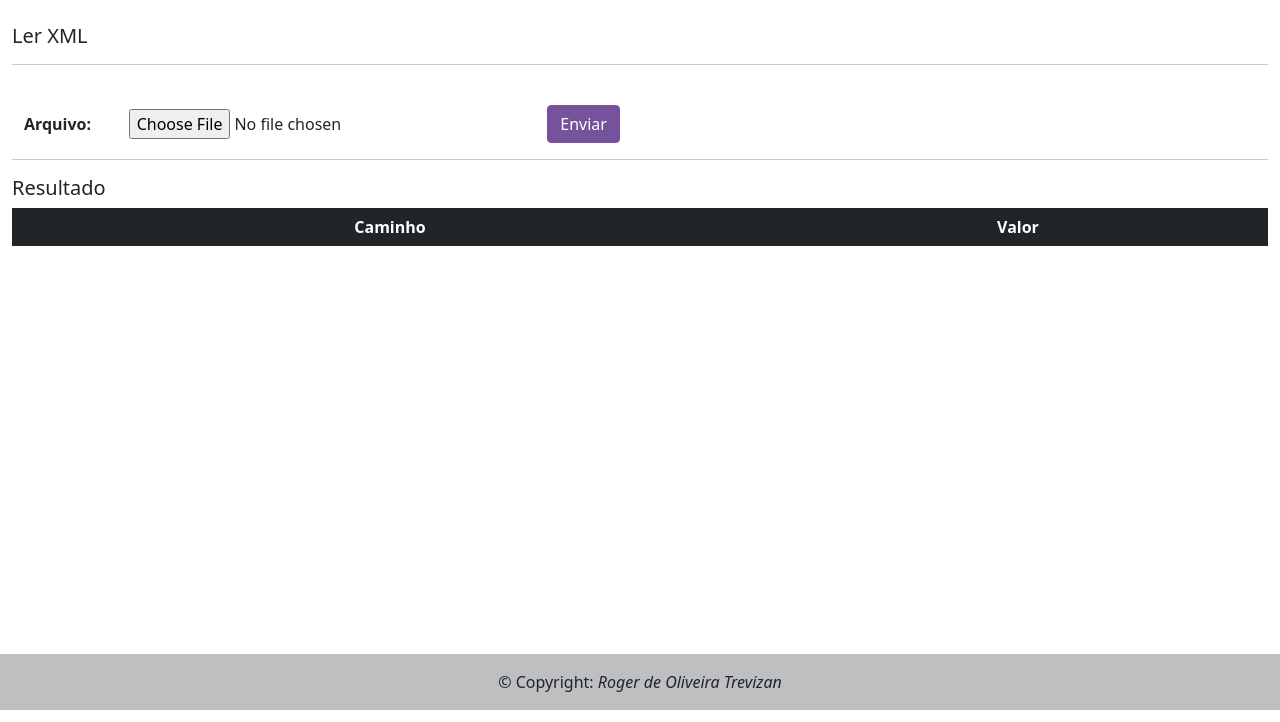
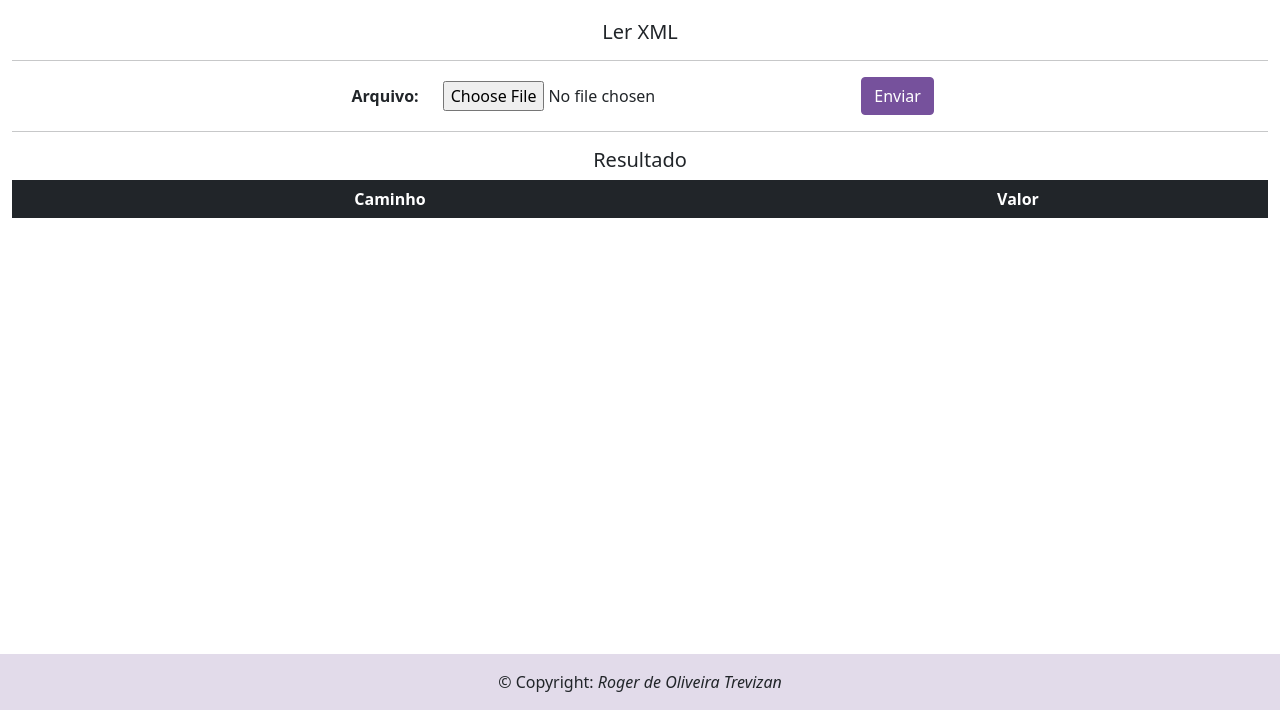
Before and after one commit to roger-otrevizan/siimp, a PHP site: page / in a window 1280 px wide. Shown: the part 78-800 px from the top of the page. Run offline with PHP 8.4, Linux system fonts and the light colour scheme; lists and menus that the app fills with data are empty.

Commit message:
table layout and code minifying

```diff
--- a/assets/css/custom.css
+++ b/assets/css/custom.css
@@ -1,5 +1,11 @@
 h5 {
     margin-left: calc(50vw-(h5/2));
+}
+
+td {
+    word-break: break-all !important;
+    max-width: 100px;
+    vertical-align: middle;
 }
 
 .footer {
@@ -14,11 +20,12 @@ h5 {
     align-items: center;
 }
 
-.btn-primary{
+.btn-primary {
     background-color: #76519c !important;
     border-color: #76519c !important;
 }
 
-#span-file {
-    padding-left: 1rem !important;
+.table-wrap {
+    height: 50vh;
+    overflow-y: auto;
 }
--- a/send_xml.js
+++ b/assets/js/send_xml.js
@@ -15,21 +15,24 @@ $(document).ready(function () {
             },
             */
             success: function (data) {
-                $('#upload_xml_btn').attr('disabled', 'disabled');
-                $('#upload_xml_btn').text('Enviando...');
-                $('#message').html(data);
+                //$('#upload_xml_btn').attr('disabled', 'disabled');
+                //$('#upload_xml_btn').text('Enviando...');
+                $('#tbody_xml').html(data);
+
+                $('#upload_xml_form')[0].reset();
 
 
                 console.log("Enviado com sucesso...")
             }
         })
 
-
+        /*
         setInterval(function () {
             $('#upload_xml_form')[0].reset();
             $('#upload_xml_btn').attr('disabled', false);
             $('#upload_xml_btn').text('Enviar');
         }, 1500);
+        */
 
     });
 });
--- a/footer.php
+++ b/footer.php
@@ -2,7 +2,7 @@
 
   <footer class="text-center text-lg-start text-dark">
 
-    <div class="text-center p-3" style="background-color: rgba(0, 0, 0, 0.2)">
+    <div class="text-center p-3" style="background-color: #e2dbea">
       © <?php date('Y') ?> Copyright: <i> Roger de Oliveira Trevizan </i>
     </div>
 
--- a/index.php
+++ b/index.php
@@ -17,34 +17,32 @@ include_once 'header.php';
     <script src="https://code.jquery.com/jquery-3.6.0.min.js" integrity="sha256-/xUj+3OJU5yExlq6GSYGSHk7tPXikynS7ogEvDej/m4=" crossorigin="anonymous"></script>
     <link href="assets/css/custom.css" rel="stylesheet">
 
-
-
-
     <title>SIIMP Sistemas</title>
 
 </head>
 
 <body>
-    <br>
     <div class="container-fluid">
 
-        <h5>Ler XML</h5>
+        <h5 style="margin-top: 20px;">
+            <center>Ler XML</center>
+        </h5>
         <hr>
-        <br>
+
         <div class="container-fluid">
 
             <form id="upload_xml_form" method="POST" enctype="multipart/form-data" action="">
 
                 <div class="row">
-                    <div class="col-md-1">
-                        <span><b>Arquivo:</b></span>
+                    <div class="col-md-4" style="text-align-last: end;">
+                        <span id="span-file"><b>Arquivo:</b></span>
                     </div>
 
                     <div id="file" class="col-md-4">
                         <input type="file" name="file_upload" accept=".xml">
                     </div>
 
-                    <div class="col-md-2">
+                    <div class="col-md-3">
                         <button type="submit" id="upload_xml_btn" name="upload_xml_btn" class="btn btn-primary">Enviar</button>
                     </div>
                 </div>
@@ -56,25 +54,27 @@ include_once 'header.php';
 
 
         <hr>
-        <h5>Resultado</h5>
+        <h5>
+            <center>Resultado</center>
+        </h5>
 
         <div id="message" disable> </div>
 
-
-
-        <table class="table table-hover responsive-table" style="text-align: center;">
-            <thead class="table table-dark">
+        <div class="table-wrap">
+            <table id="table_xml" class="table table-hover" style="text-align: center;">
+                <thead class="table table-dark thead-fixed">
                     <tr>
                         <th scope="col">Caminho</th>
                         <th scope="col">Valor</th>
                     </tr>
                 </thead>
 
-            <tbody id="table_xml">
+                <tbody id="tbody_xml">
                     <tr></tr>
                 </tbody>
 
             </table>
+        </div>
 
     </div>
     <script src="assets/js/send_xml.js"></script>
--- /dev/null
+++ b/teste.txt
@@ -0,0 +1,4 @@
+<tr>
+                <td><?php echo $node->getNodePath() ?></td>
+                <td><?php echo $element_value ?></td>
+            </tr>
```
Also changed, not shown: assets/db/conection.php (+5 -5 lines), insert.php (deleted, +0 -85 lines), send_xml.php (+46 -84 lines). Lines whose indentation alone changed are shown as unchanged.
